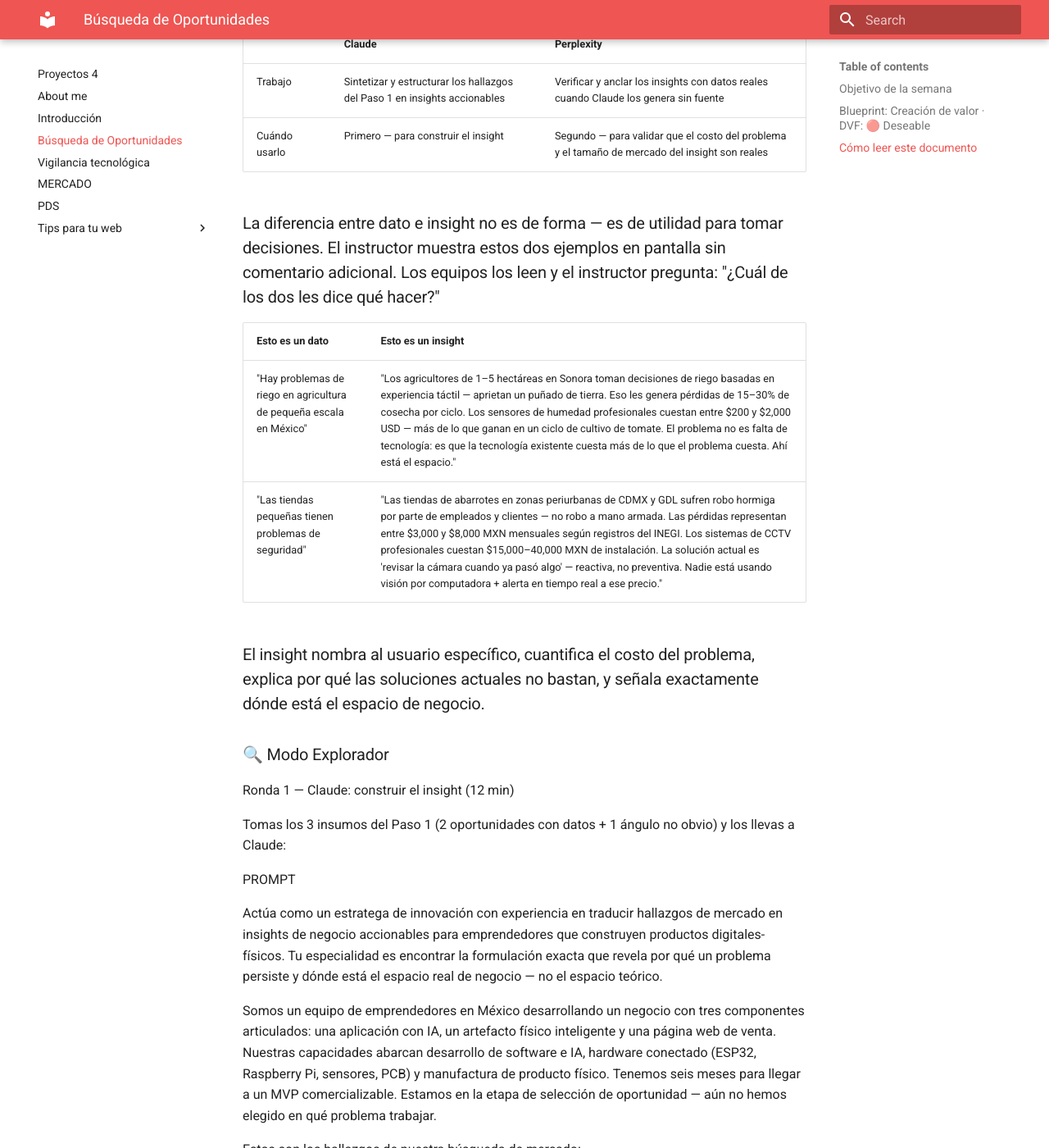
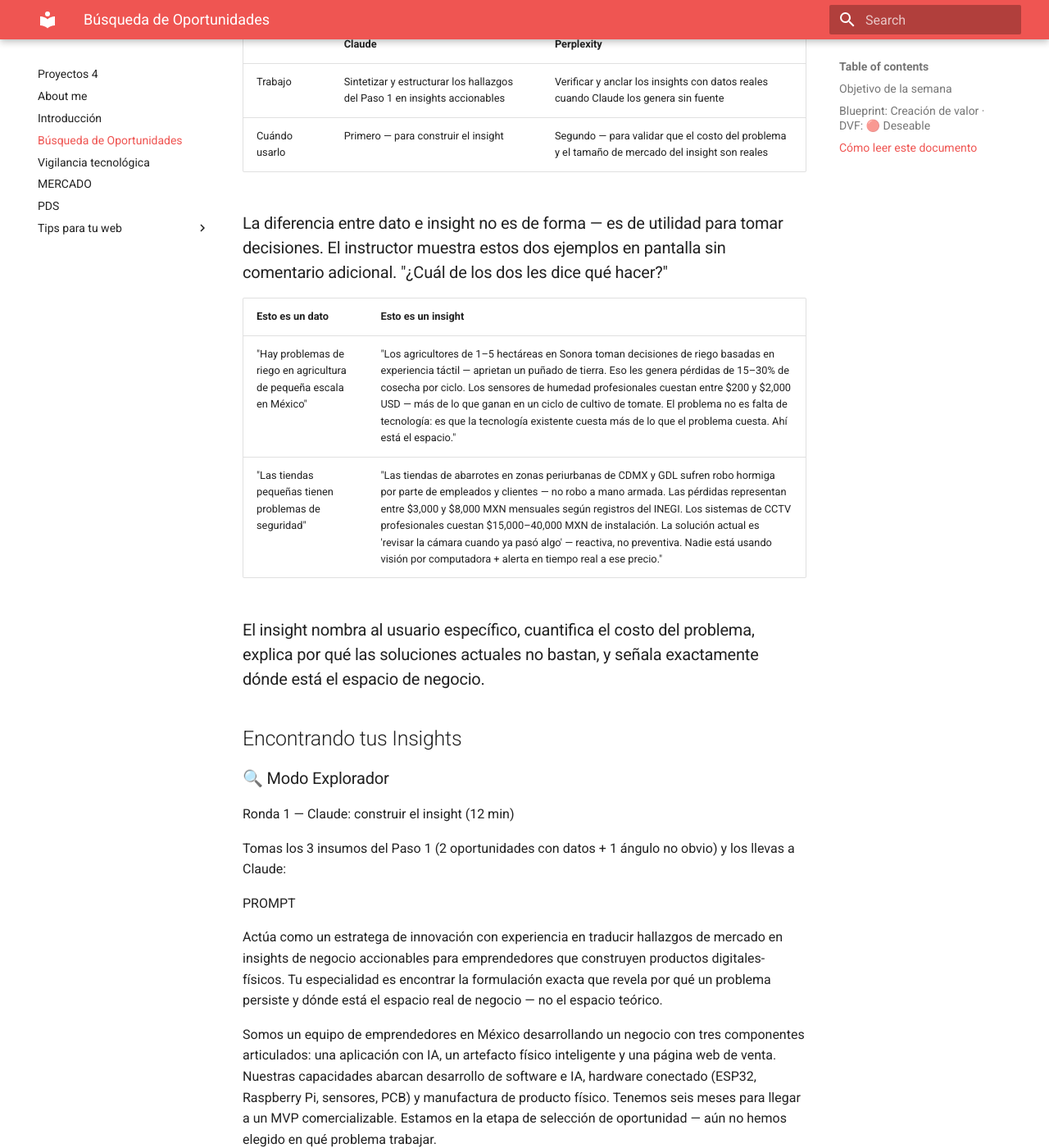
Before and after one commit to Aristarco/Proyectos4, an MkDocs documentation site: the page built from docs/semana2.md, in a window 1280 px wide and 1400 px high, scrolled down 6913 px. Shown: the whole window at 82% size. Built offline with MkDocs 1.6.1 and Material for MkDocs 9.7.7, drawn with Linux system fonts in a browser that asks for light colours.

Commit message:
Update semana2.md

```diff
--- a/docs/semana2.md
+++ b/docs/semana2.md
@@ -264,7 +264,7 @@ En este paso usamos dos IAs con roles distintos:
 | Cuándo usarlo | Primero — para construir el insight | Segundo — para validar que el costo del problema y el tamaño de mercado del insight son reales |
 
 
-### La diferencia entre dato e insight no es de forma — es de utilidad para tomar decisiones. El instructor muestra estos dos ejemplos en pantalla sin comentario adicional. Los equipos los leen y el instructor pregunta: "¿Cuál de los dos les dice qué hacer?"
+### La diferencia entre dato e insight no es de forma — es de utilidad para tomar decisiones. El instructor muestra estos dos ejemplos en pantalla sin comentario adicional. "¿Cuál de los dos les dice qué hacer?"
 
 | Esto es un dato | Esto es un insight |
 | --- | --- |
@@ -274,6 +274,8 @@ En este paso usamos dos IAs con roles distintos:
 
 ### El insight nombra al usuario específico, cuantifica el costo del problema, explica por qué las soluciones actuales no bastan, y señala exactamente dónde está el espacio de negocio.
 
+
+## Encontrando tus Insights
 
 ### 🔍 Modo Explorador
 
```
